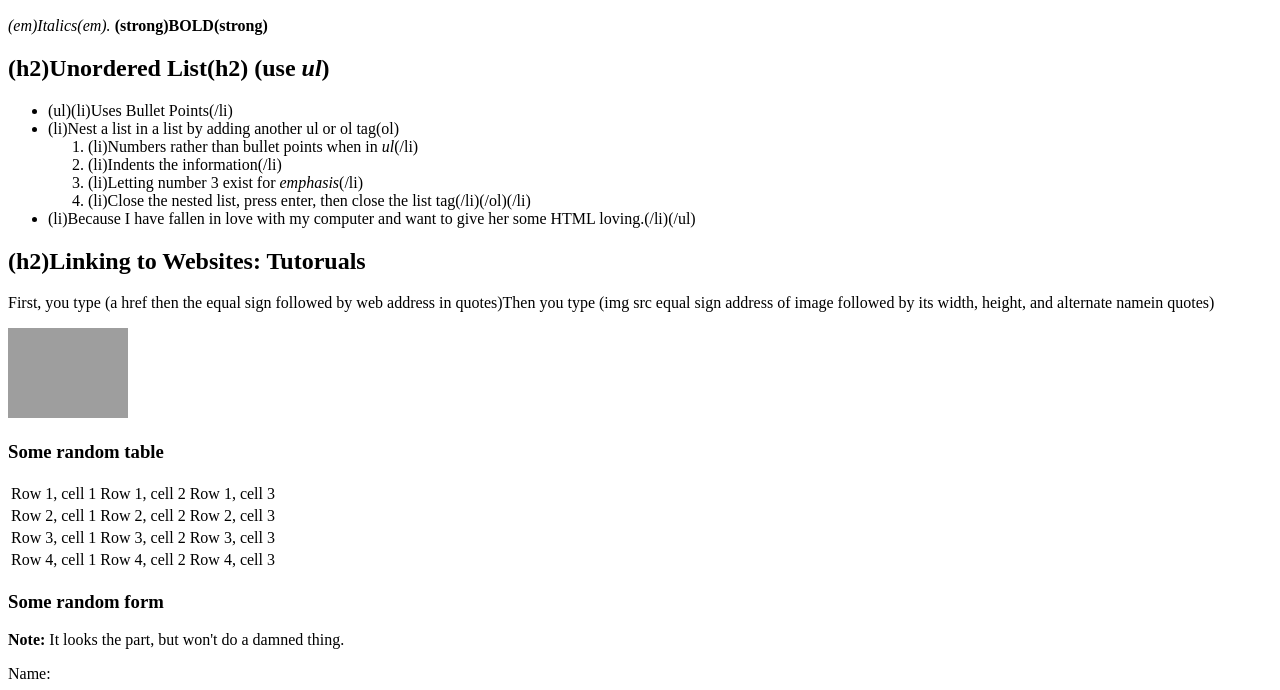
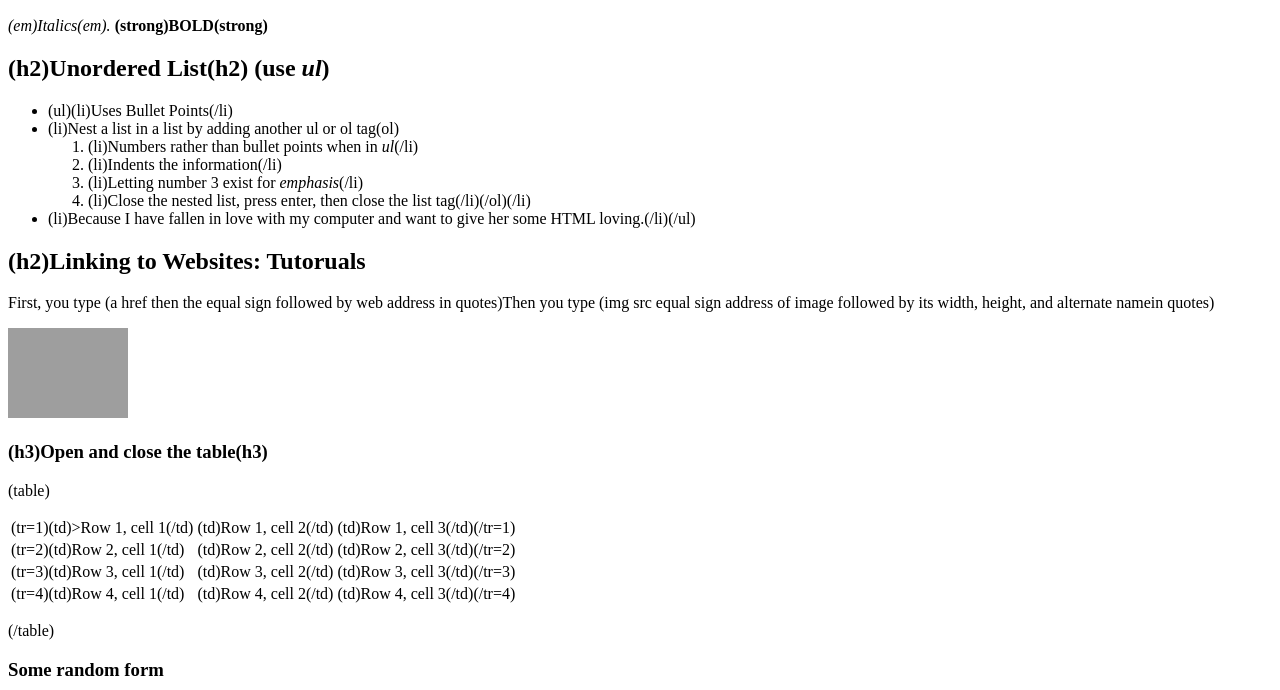
Before and after one commit to lysanironman/Sample_HTML, a plain HTML site: page index.html in a window 1280 px wide. Shown: the part 110-800 px from the top of the page. Drawn offline with Linux system fonts and the light colour scheme; grey boxes are pictures that could not be loaded.

```diff
--- a/index.html
+++ b/index.html
@@ -24,29 +24,31 @@
 <h2>(h2)Linking to Websites: Tutoruals</h2>
 <p>First, you type (a href then the equal sign followed by web address in quotes)Then you type (img src equal sign address of image followed by its width, height, and alternate namein quotes)</p>
 <p><a href="http://www.htmldog.com"><img src="http://www.htmldog.com/badge1.gif" width="120" height="90" alt="HTML Dog"></a></p>
-<h3>Some random table</h3>
+<h3>(h3)Open and close the table(h3)</h3>
 <table>
+    <p>(table)</p>
     <tr>
-        <td>Row 1, cell 1</td>
-        <td>Row 1, cell 2</td>
-        <td>Row 1, cell 3</td>
+        <td>(tr=1)(td)>Row 1, cell 1(/td)</td>
+        <td>(td)Row 1, cell 2(/td)</td>
+        <td>(td)Row 1, cell 3(/td)(/tr=1)</td>
     </tr>
     <tr>
-        <td>Row 2, cell 1</td>
-        <td>Row 2, cell 2</td>
-        <td>Row 2, cell 3</td>
+        <td>(tr=2)(td)Row 2, cell 1(/td)</td>
+        <td>(td)Row 2, cell 2(/td)</td>
+        <td>(td)Row 2, cell 3(/td)(/tr=2)</td>
     </tr>
     <tr>
-        <td>Row 3, cell 1</td>
-        <td>Row 3, cell 2</td>
-        <td>Row 3, cell 3</td>
+        <td>(tr=3)(td)Row 3, cell 1(/td)</td>
+        <td>(td)Row 3, cell 2(/td)</td>
+        <td>(td)Row 3, cell 3(/td)(/tr=3)</td>
     </tr>
     <tr>
-        <td>Row 4, cell 1</td>
-        <td>Row 4, cell 2</td>
-        <td>Row 4, cell 3</td>
+        <td>(tr=4)(td)Row 4, cell 1(/td)</td>
+        <td>(td)Row 4, cell 2(/td)</td>
+        <td>(td)Row 4, cell 3(/td)(/tr=4)</td>
     </tr>
-</table>
+   </table>
+   <p>(/table)</p>
 <h3>Some random form</h3>
 <p><strong>Note:</strong> It looks the part, but won't do a damned thing.</p>
 <form action="somescript.php" method="post">
```
Also changed, not shown: 1 other file.
